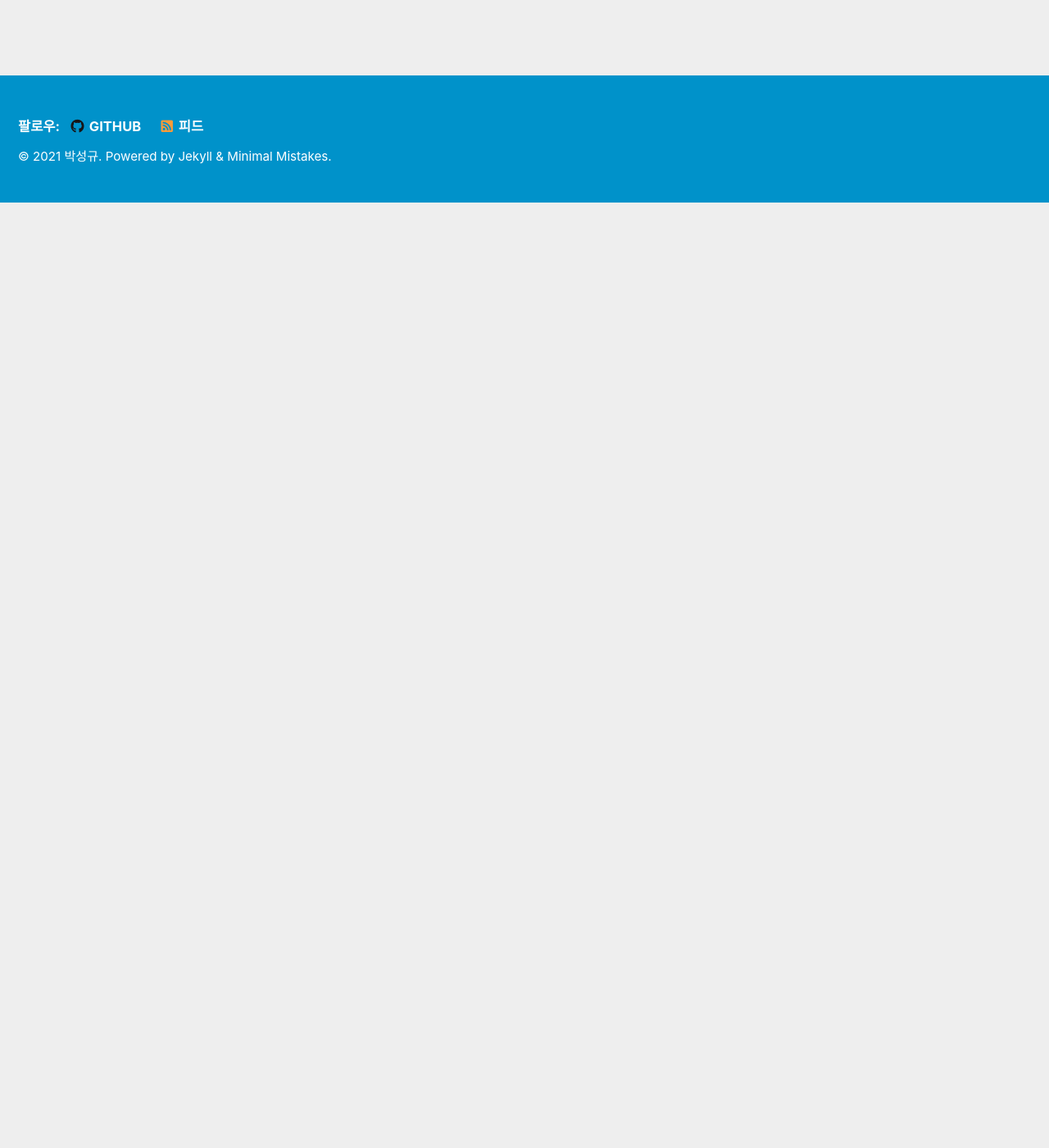
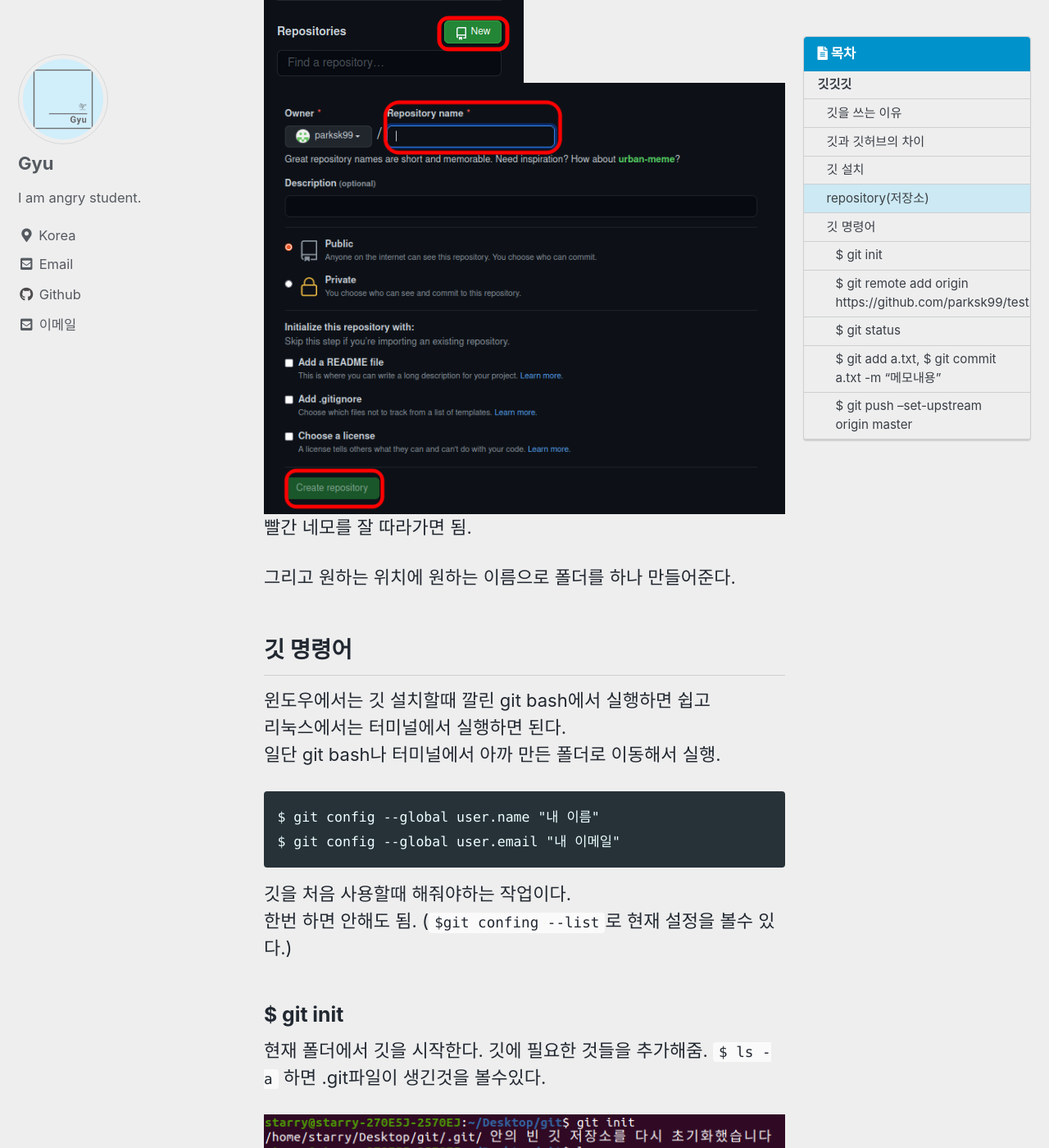
Before and after one commit to parksk99/parksk99.github.io, a Jekyll site: the page built from _posts/2021-08-19-git.md, in a window 1280 px wide and 1400 px high, scrolled down 1724 px. Shown: the whole window at 82% size. Built offline with Jekyll 4.4.1, drawn with Linux system fonts in a browser that asks for light colours; cached includes are drawn as plain includes; comment, search, counter and statistics services are not loaded; before the commit the page ends 1971 px from its top, so only the background shows below that; some of the changed text lies outside the part shown.

Commit message:
post 'git'

````diff
--- a/_posts/2021-08-19-git.md
+++ b/_posts/2021-08-19-git.md
@@ -1,19 +1,91 @@
 ---
-title: 멍청이도 쓰는 깃
+title: 멍청이도 알수있는 깃 학개론
 category: [Git]
 tag: [Git]
 toc: true
 toc_sticky: true
 toc_label: "목차"
 ---
-# 깃과 깃허브의 차이
+# 깃깃깃
 
 ---
+깃에 파일을 올리고 내려받는 방법을 천천히 적어보겠따.
+[근데 이걸 보는게 더 자세함][git official]
+
+[git official](https://https://git-scm.com/book/en/v2/Git-Basics-Recording-Changes-to-the-Repository)
+
+## 깃을 쓰는 이유
+1. 버전관리가 쉽다.
+깃에 내 프로젝트를 올려서 관리하면 내가 작업한 과정들이 깃에 저장된다.
+그래서 뭘 하다가 심각한 오류가 생기면 이전 코드로 돌아갈 수도 있다.
+2. 협업이 쉬움
+한 10명이서 협업을 한다고 예를 들면
+만약 깃이 없으면 내가 A.c라는 코드를 만들었을때
+그걸 9명에게 일일이 보내줘야한다.
+근데 또 고칠 부분이 생긴다? 어우 생각만해도 개귀찮아짐.
+
+## 깃과 깃허브의 차이
 깃은 버전 관리를 위해 만들어진 시스템이고
 깃허브는 깃을 이용한 웹 서비스임.
 깃허브가 없으면 혼자서 서버도 만들고 이것저것 귀찮은거 다해야 깃을 쓸 수 있다.
 그리고 깃허브 말고도 다른 플랫폼들도 있지만 깃허브를 가장 많이 사용한다.
-깃과 깃허브를 거의 혼용해서 말해도 괜찮음.
+깃과 깃허브를 거의 혼용해서 말하기도 함.
+하지만 최대한 구분해서 적어 보겠음.
 
-# 깃의 구조
----
+## 깃 설치
+[깃 설치 바로가기][git link]
+
+[git link]: https://git-scm.com/downloads
+여기서 운영체제에 맞게 설치하면 된다.
+웬만한거 next누르면서 넘기면 되는데 걱정되면
+구글에 아주 잘 나와있으니까 검색해보면 됨
+
+## repository(저장소)
+말그대로 저장소. 프로젝트별로 repository를 만들면 된다.
+test라는 이름의 새 저장소를 만들어보자.
+![new repo](/assets/git/newRepo.png)
+![create repo](/assets/git/createRepo.png)
+빨간 네모를 잘 따라가면 됨.
+
+그리고 원하는 위치에 원하는 이름으로 폴더를 하나 만들어준다.
+
+## 깃 명령어
+윈도우에서는 깃 설치할때 깔린 git bash에서 실행하면 쉽고
+리눅스에서는 터미널에서 실행하면 된다.
+일단 git bash나 터미널에서 아까 만든 폴더로 이동해서 실행.
+```
+$ git config --global user.name "내 이름"
+$ git config --global user.email "내 이메일"
+```
+깃을 처음 사용할때 해줘야하는 작업이다.
+한번 하면 안해도 됨.
+(```$git confing --list```로 현재 설정을 볼수 있다.)
+
+### $ git init
+현재 폴더에서 깃을 시작한다. 깃에 필요한 것들을 추가해줌.
+ ```$ ls -a ``` 하면 .git파일이 생긴것을 볼수있다.
+
+![git init](/assets/git/gitInit.png)
+
+### $ git remote add origin https://github.com/parksk99/test.git
+아까만든 깃허브 repository에 연결해주는 작업
+마지막 https://github.com 어쩌구는 자기 주소를 적어줘야한다.
+![address](/assets/git/address.png)
+레포지토리에 들어가면 위 사진처럼 나오는데
+빨간 네모를 누르면 주소가 복사되니까 복붙하면 됨.
+
+### $ git status
+먼저 현재 폴더에 a.txt를 만들어준다.
+그 뒤 ```$ git status```를 치면
+![git status](/assets/git/gitStatus.png)
+
+### $ git add a.txt, $ git commit a.txt -m "메모내용"
+할얘기가 많지만 말하기엔 너무 귀찮아
+나중에 추가할래
+github에 올리기전에 add하고 commit을 해야한다는것만 알아두자.
+
+### $ git push --set-upstream origin master
+push하면 끝!
+다음부터는 ```$ git push```만 해주면 된다.
+원래는 아이디 비밀번호만 입력하면 됐는데 비밀번호를 못쓰게 바꿨놨다.
+그래서 토큰을 이용해야하는데...
````
Also changed, not shown: assets/git/address.png (added), assets/git/gitInit.png (added), assets/git/gitStatus.png (added).
